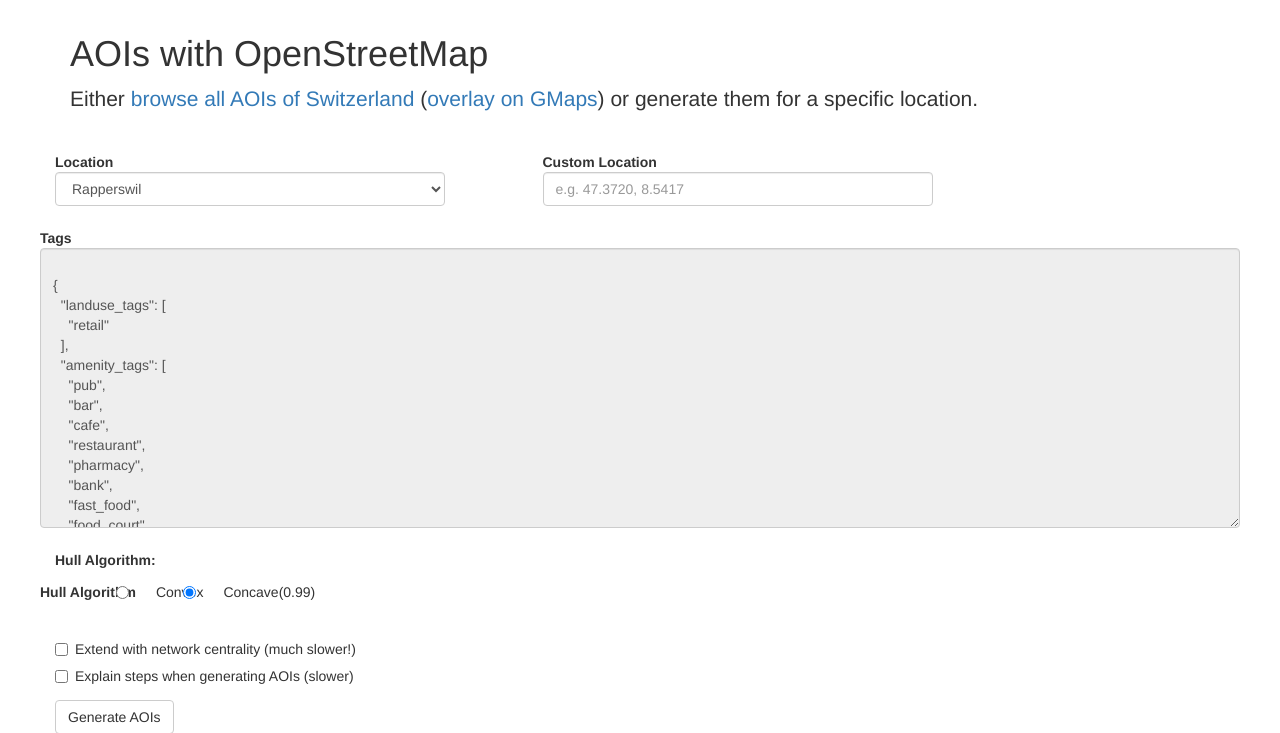
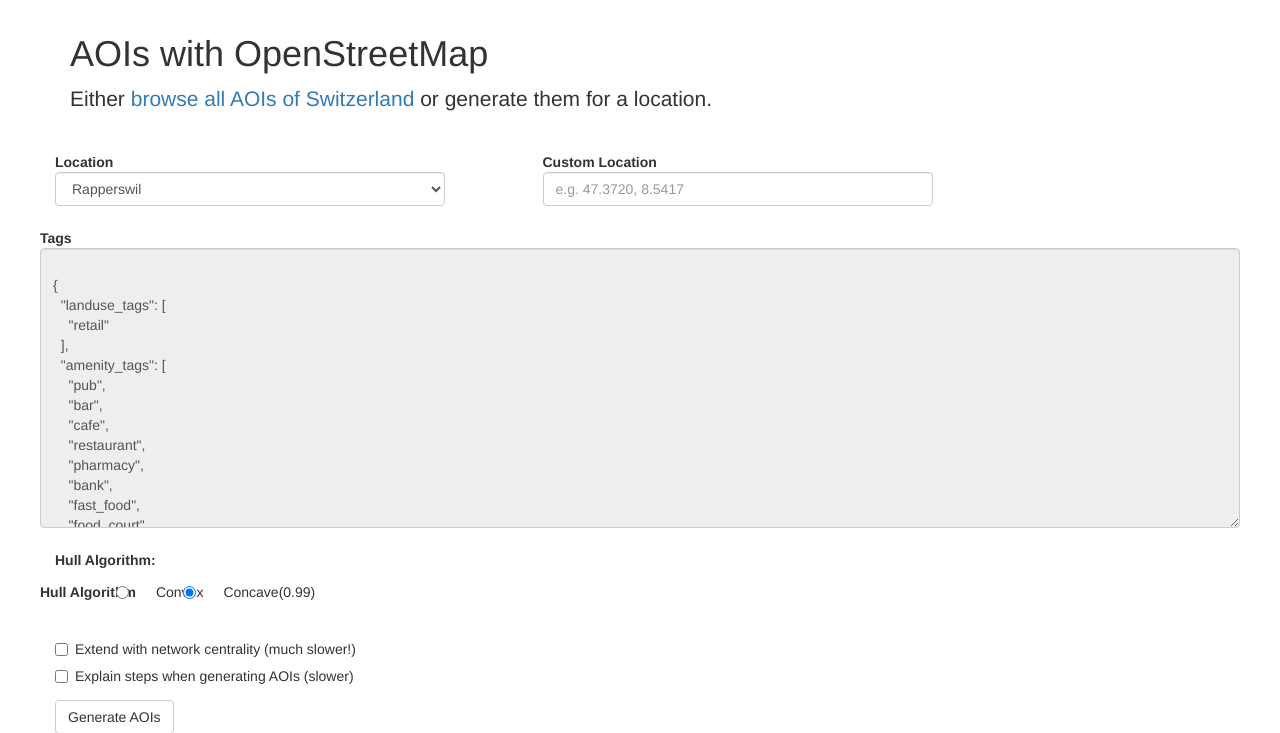
Before and after one commit to geometalab/aoi-osm, a Flask app: page / in a window 1280 px wide. Shown: the top 733 px of the page. Run offline with Flask 2, Linux system fonts and the light colour scheme; some libraries are stand-ins or nearby versions.

Commit message:
removed google maps link and adjusted title

```diff
--- a/webapp/app/templates/index.html
+++ b/webapp/app/templates/index.html
@@ -9,8 +9,7 @@
   <h1>AOIs with OpenStreetMap</h1>
 
   <p class="introduction">
-  Either <a href="browse">browse all AOIs of Switzerland</a> (<a href="gmaps">overlay on
-    GMaps</a>) or generate them for a specific location.
+  Either <a href="browse">browse all AOIs of Switzerland</a> or generate them for a location.
   </p>
 
   <form class="form form-horizontal" method="post" role="form">
```
